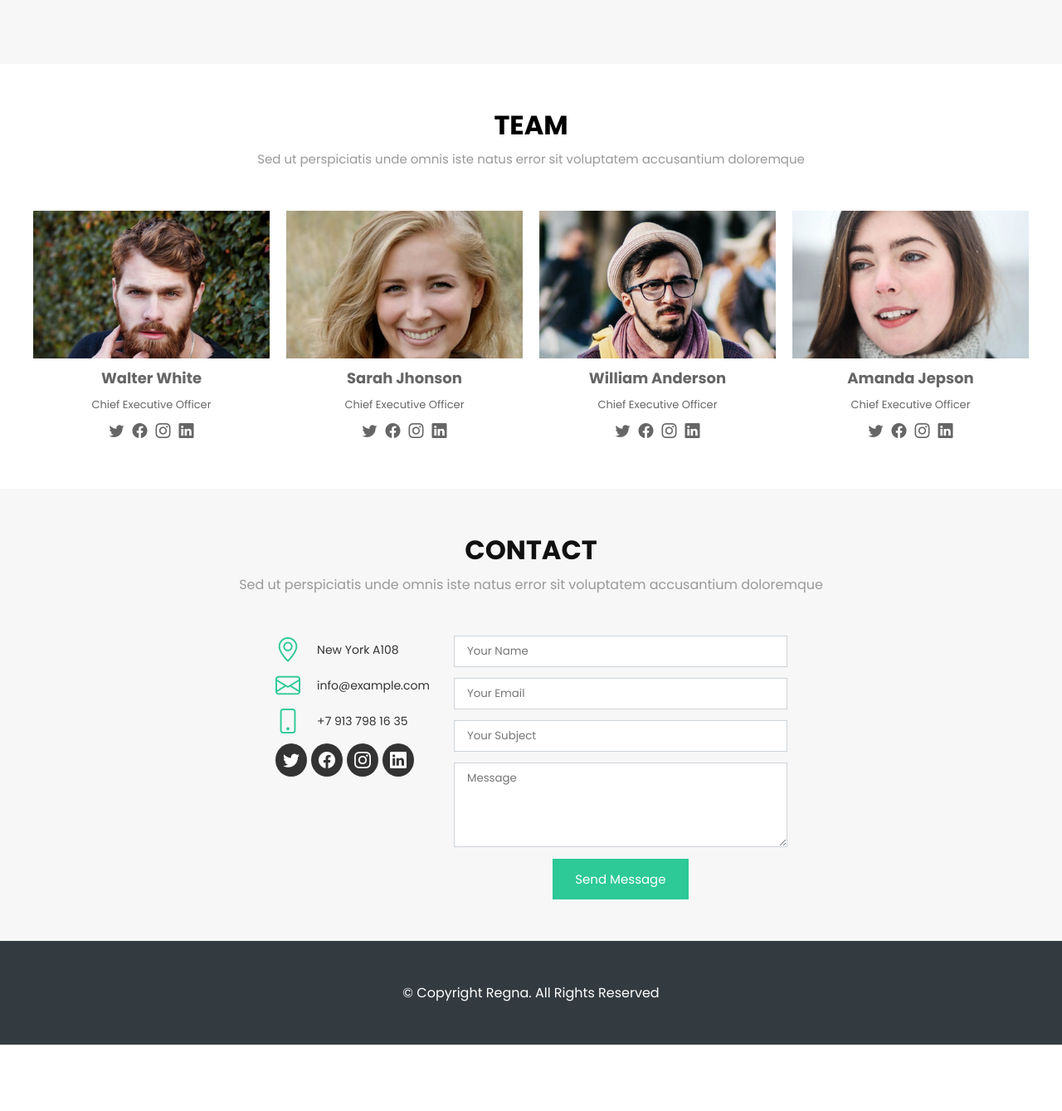
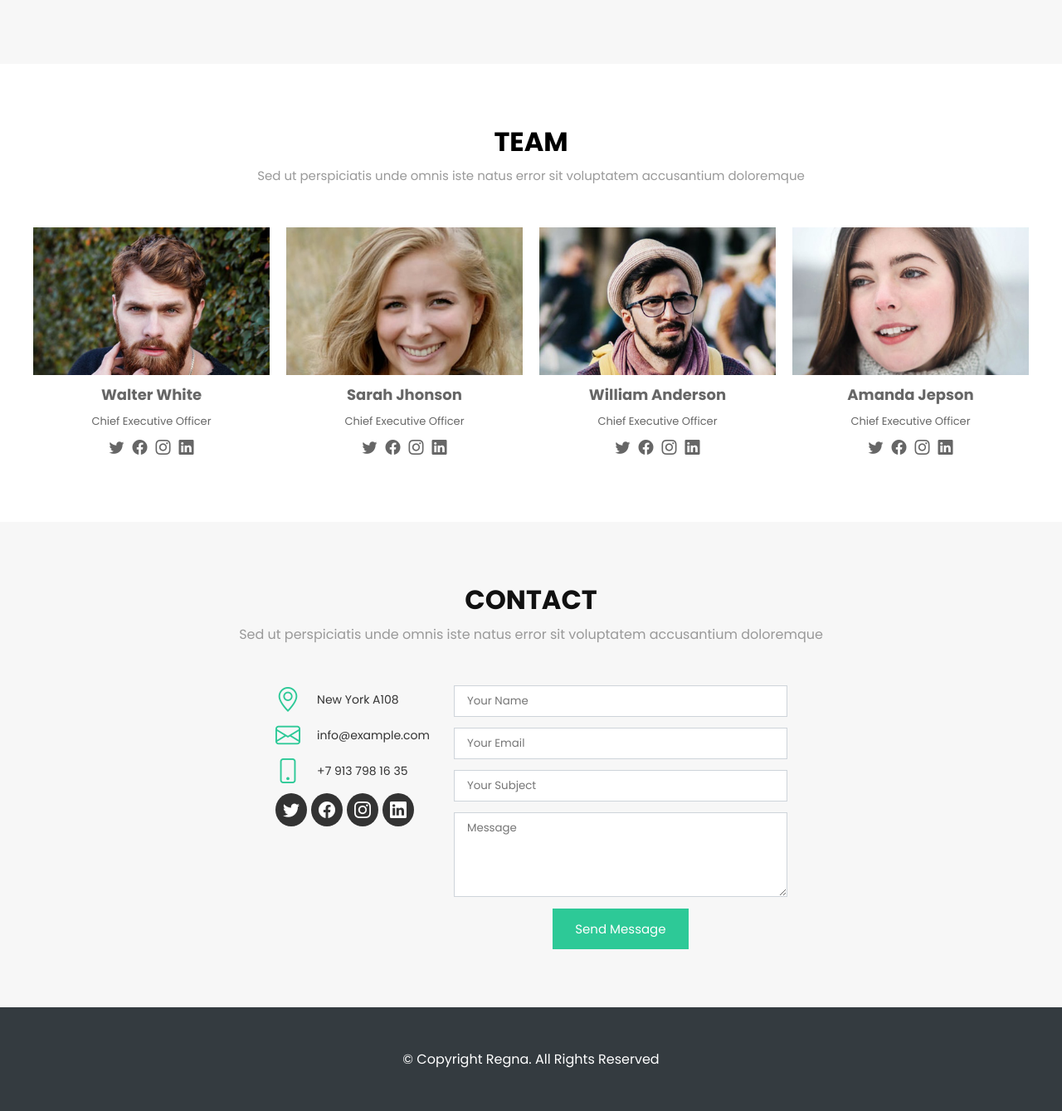
Before and after one commit to shodon2007/regna, a plain HTML site: page index.html in a window 1280 px wide. Shown: the part 4034-5373 px from the top of the page at 83% size. Before the commit the page ends 5293 px from the top, so only its background shows below. Drawn offline with Linux system fonts and the light colour scheme; files whose address does not match are found by name.

Commit message:
small fixs

```diff
--- a/scss/_contact.scss
+++ b/scss/_contact.scss
@@ -3,8 +3,8 @@
 }
 
 .contact__body {
-    padding-top: 50px !important;
-    padding-bottom: 50px !important;
+    padding-top: 70px !important;
+    padding-bottom: 70px !important;
     width: 1200px;
     margin: 0 auto;
     text-align: center;
--- a/scss/_portfolio.scss
+++ b/scss/_portfolio.scss
@@ -70,6 +70,7 @@
 }
 
 .works__work {
+    cursor: pointer;
     transition: all 1s ease;
     position: relative;
     display: flex;
--- a/scss/_services.scss
+++ b/scss/_services.scss
@@ -38,6 +38,7 @@
 }
 
 .services__block {
+    cursor: pointer;
     opacity: 0;
     top: 100px;
     position: relative;
--- a/scss/_team.scss
+++ b/scss/_team.scss
@@ -3,7 +3,7 @@
 }
 
 .team__body {
-    padding: 50px 0;
+    padding: 70px 0;
     width: 1200px;
     margin: 0 auto;
     text-align: center;
```
Also changed, not shown: css/style.css.
